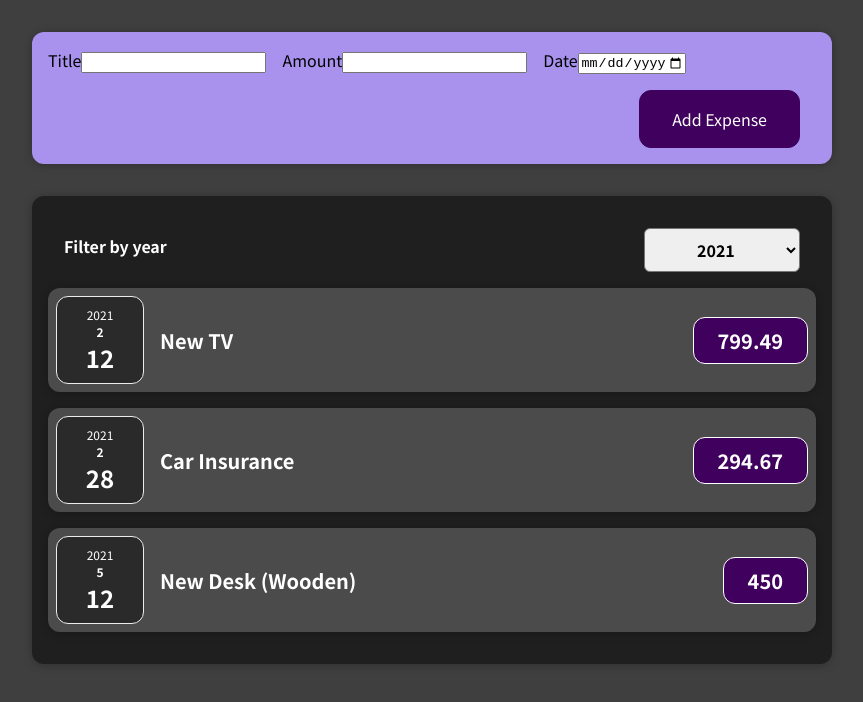
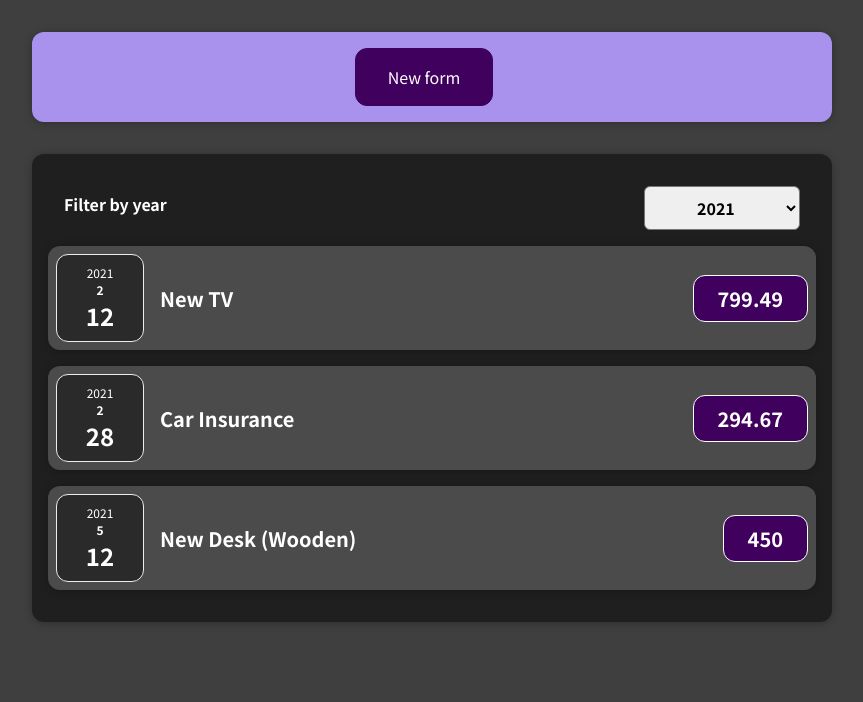
Before and after one commit to wcqrwtqr/react22-course, a React (Create React App) app in the folder 01-starting-setup/: page / in a window 1280 px wide. Shown: the top 702 px of the page, without its empty margins (208-1071 px from the left). Built offline with nearby package versions, Linux system fonts and the light colour scheme.

Commit message:
solved the assignment of adding the form layout

```diff
--- a/01-starting-setup/src/components/NewExpense/ExpenseForm.js
+++ b/01-starting-setup/src/components/NewExpense/ExpenseForm.js
@@ -1,60 +1,35 @@
-import React, {useState} from 'react'
+import React, { useState } from 'react'
 import './ExpenseForm.css'
 
-const ExpenseForm = (props)=>{
+const ExpenseForm = (props) => {
 
-  // Using overall useState
-  // const [userInput, setUserInput] = useState({
-  //   enteredTitle: '',
-  //   enteredAmount: '',
-  //   enteredDate: '',
-  // })
-  const [enteredTitle,setEnteredTitle] = useState('')
-  const [enteredAmount,setEnteredAmount] = useState('')
-  const [enteredDate,setEnteredDate] = useState('')
+  const [enteredTitle, setEnteredTitle] = useState('')
+  const [enteredAmount, setEnteredAmount] = useState('')
+  const [enteredDate, setEnteredDate] = useState('')
+  const [isNewFormOpen, setIsNewFormOpen] = useState(true);
 
-
-  // const [enteredTitle, setEnteredTitle] = useState('')
   // Dealing with title input
-  const titleChangeHandler = (event) =>{
+  const titleChangeHandler = (event) => {
     setEnteredTitle(event.target.value)
-    // setUserInput({
-    //   ...userInput,
-    //   enteredTitle: event.target.value,
-    // })
-    // setUserInput((prevState)=>{
-    //   return {...prevState, enteredTitle: event.target.value}
-    // })
   }
 
   // Dealing with Amount
-  // const [enteredAmount, setEnteredAmount] = useState('')
   const amountChangeHandler = (event) => {
     setEnteredAmount(event.target.value)
-    // setUserInput({
-    //   ...userInput,
-    //   enteredAmount: event.target.value,
-    // })
-    // setUserInput((prevState)=>{
-    //   return {...prevState, enteredAmount: event.target.value}
-    // })
   }
 
   // Dealing with Date
-  // const [enteredDate,setenteredDate] = useState('')
   const dateChangeHandler = (event) => {
     setEnteredDate(event.target.value)
-    // setUserInput({
-    //   ...userInput,
-    //   enteredDate: event.target.value,
-    // })
-    // setUserInput((prevState)=>{
-    //   return {...prevState, enteredDate: event.target.value}
-    // })
+  }
+
+  // Change the state from true to false to have a way to show the correct form
+  const toggleFormState = () => {
+    setIsNewFormOpen(current => !current)
   }
 
   // handling the submission of the form data
-  const submitHandler = (event) =>{
+  const submitHandler = (event) => {
     event.preventDefault()
     const expenseData = {
       title: enteredTitle,
@@ -67,28 +42,38 @@ const ExpenseForm = (props)=>{
     setEnteredDate('')
   }
 
+  // let newFormView =
+  if (isNewFormOpen) {
+    return (
+      <div>
+        <button onClick={toggleFormState}>New form</button>
+      </div>
+    )
+  }
+
   return (
     <form onSubmit={submitHandler}>
       <div className="new-expense__controls">
         <div className="new-expense__contol">
           <label>Title</label>
           <input name="Title" type="text" value={enteredTitle}
-                 onChange={titleChangeHandler} />
+            onChange={titleChangeHandler} />
         </div>
         <div className="new-expense__contol">
           <label>Amount</label>
           <input name="Amount" type="number" min='0.01' setp='0.01'
-                 value={enteredAmount}
-                 onChange={amountChangeHandler} />
+            value={enteredAmount}
+            onChange={amountChangeHandler} />
         </div>
         <div className="new-expense__contol">
           <label>Date</label>
           <input name="Date" type="date" min='2019-01-01' max='2022-12-31'
-                 value={enteredDate}
-                 onChange={dateChangeHandler} />
+            value={enteredDate}
+            onChange={dateChangeHandler} />
         </div>
       </div>
       <div className="new-expense__actions">
+        <button type='button' onClick={toggleFormState}>Cancel</button>
         <button type='submit'>Add Expense</button>
       </div>
     </form>
```
